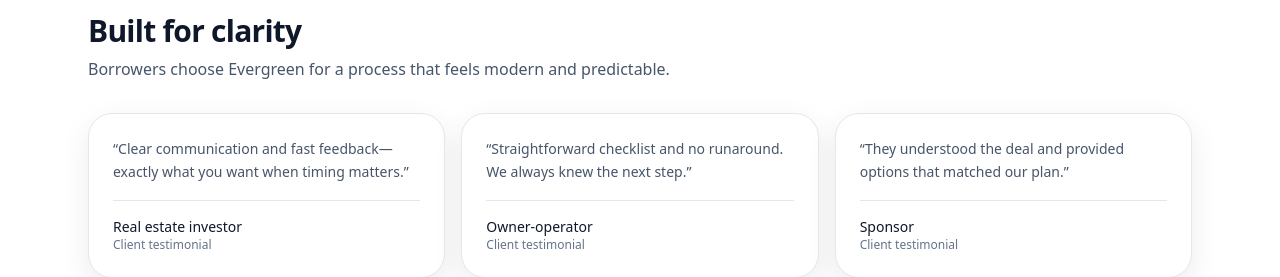
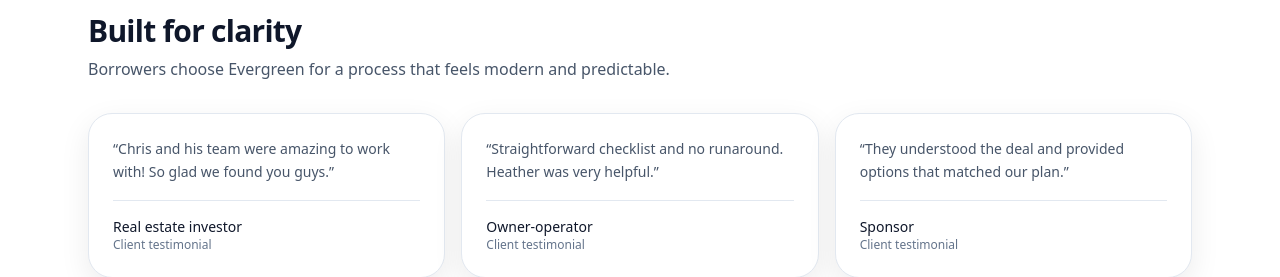
Before and after one commit to cwmiller192-collab/Evergreen-site, a Next.js app: page / in a window 1280 px wide. Shown: the part 2440-2717 px from the top of the page. Built offline with nearby package versions, Linux system fonts and the light colour scheme.

Commit message:
Update page.tsx

```diff
--- a/app/page.tsx
+++ b/app/page.tsx
@@ -448,8 +448,8 @@
 
           <div className="mt-8 grid gap-4 md:grid-cols-3">
             {[
-              { quote: "Clear communication and fast feedback—exactly what you want when timing matters.", name: "Real estate investor" },
-              { quote: "Straightforward checklist and no runaround. We always knew the next step.", name: "Owner-operator" },
+              { quote: "Chris and his team were amazing to work with! So glad we found you guys.", name: "Real estate investor" },
+              { quote: "Straightforward checklist and no runaround. Heather was very helpful.", name: "Owner-operator" },
               { quote: "They understood the deal and provided options that matched our plan.", name: "Sponsor" },
             ].map((t) => (
               <Card key={t.name} className="rounded-3xl">
```
